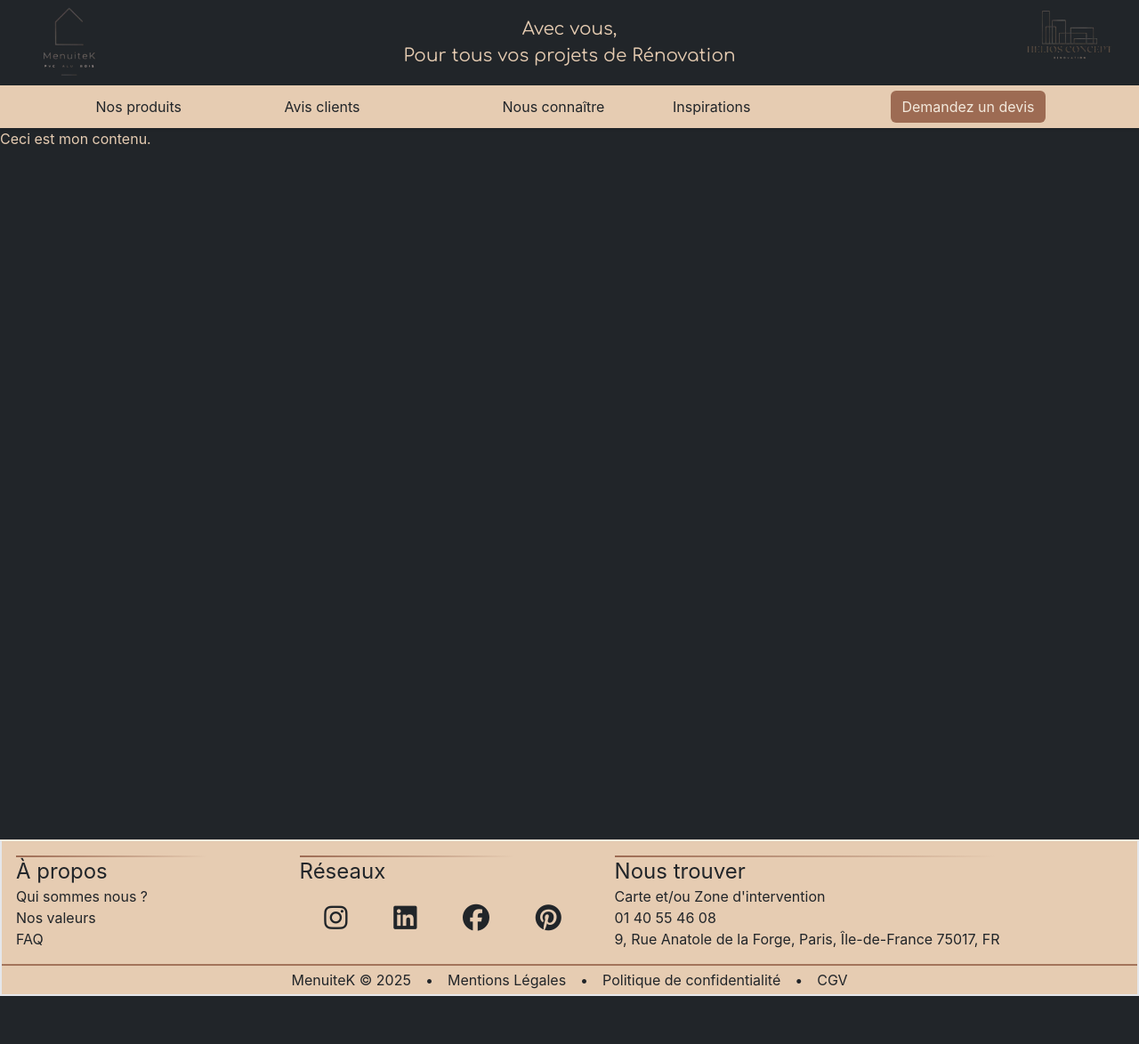
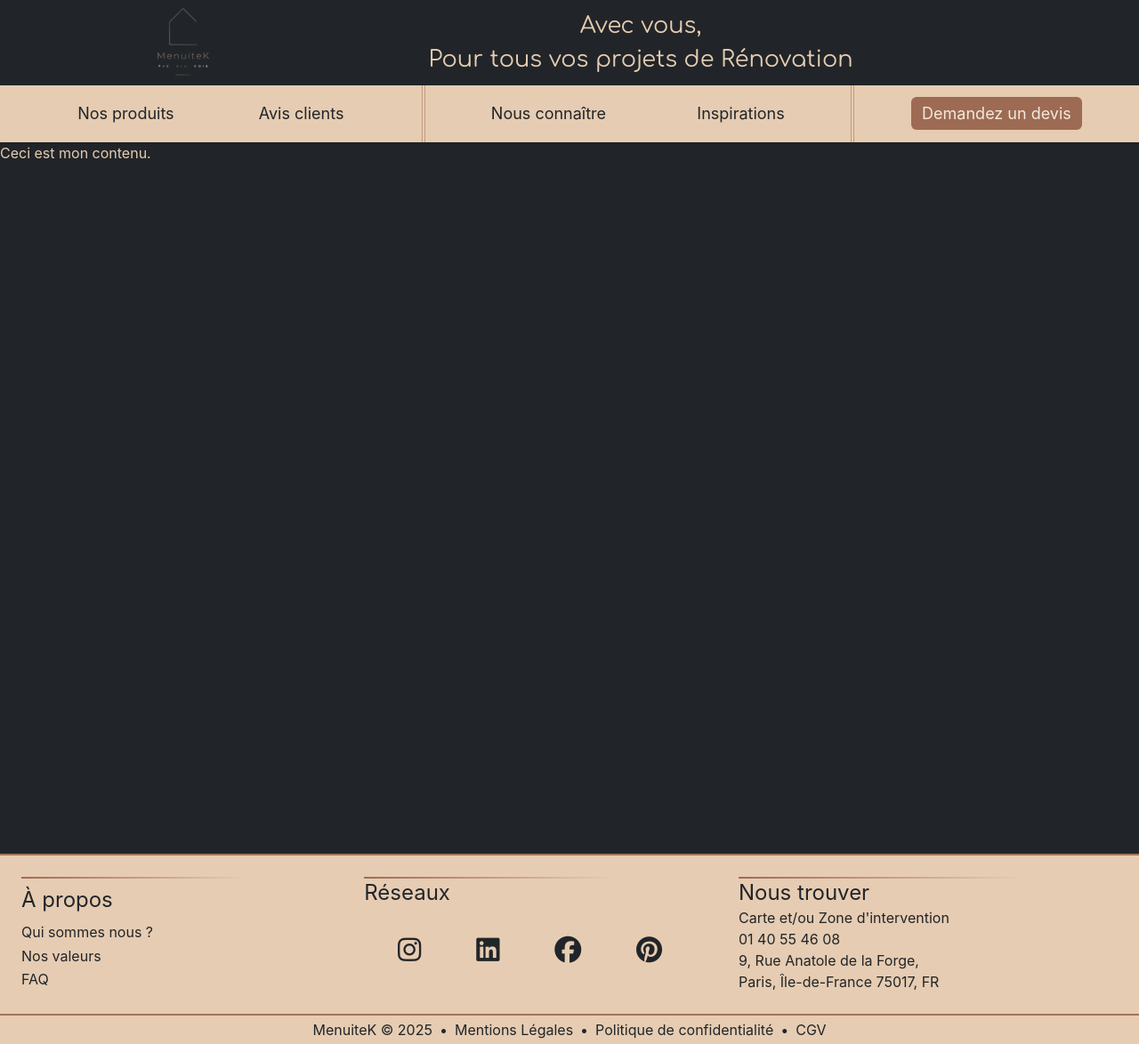
Before and after one commit to BdClement/Stanley, a React (Create React App) app in the folder frontend/testReact/menuitek/: page / in a window 1280 px wide. Shown: the whole page at 89% size. Before the commit the page ends 1120 px from the top, so only its background shows below. Built offline with nearby package versions, Linux system fonts and the light colour scheme.

Commit message:
feat: squelette responsive done

```diff
--- a/frontend/testReact/menuitek/src/components/Footer/About.js
+++ b/frontend/testReact/menuitek/src/components/Footer/About.js
@@ -1,16 +1,16 @@
 function About() {
     return (
-        <div className="flex flex-grow">
-            <div className="m-4 flex flex-col flex-grow">
+        <div className="flex flex-grow sm:flex-row flex-col">
+            <div className="m-2 sm:m-6 flex flex-col flex-grow gap-2">
                 <div className="h-[2px] w-3/4 bg-gradient-to-r from-brun-contrast to-brun-contrast-300"></div>
                 <h3 className="text-2xl">À propos</h3>
-                <ul className=" flex flex-col flex-gro">
-                    <li className="flex-grow hover:underline">Qui sommes nous ?</li>
-                    <li className="flex-grow hover:underline">Nos valeurs</li>
-                    <li className="flex-grow hover:underline">FAQ</li>
+                <ul className=" flex flex-col flex-grow">
+                    <li className="flex-grow hover:underline hover:text-black">Qui sommes nous ?</li>
+                    <li className="flex-grow hover:underline hover:text-black">Nos valeurs</li>
+                    <li className="flex-grow hover:underline hover:text-black">FAQ</li>
                 </ul>
             </div>
-            <div className="m-4 flex flex-col flex-grow">
+            <div className="m-2 sm:m-6 flex flex-col flex-grow">
                 <div className="h-[2px] w-3/4 bg-gradient-to-r from-brun-contrast to-brun-contrast-300"></div>
                 <h3 className="text-2xl">Réseaux</h3>
                 <ul className="flex flex-row flex-grow items-center justify-evenly gap-6">
@@ -20,13 +20,14 @@ function About() {
                     <li><i class="fab fa-pinterest text-3xl hover:text-[#E60023] transition duration-200 ease-in-out"></i></li>
                 </ul>
             </div>
-            <div className="m-4 flex-grow">
+            <div className="m-2 sm:m-6 flex flex-col flex-grow">
                 <div className="h-[2px] w-3/4 bg-gradient-to-r from-brun-contrast to-brun-contrast-300"></div>
                 <h3 className="text-2xl">Nous trouver</h3>
                 <ul>
                     <li>Carte et/ou Zone d'intervention</li>
                     <li>01 40 55 46 08</li>
-                    <li>9, Rue Anatole de la Forge, Paris, Île-de-France 75017, FR</li>
+                    <li>9, Rue Anatole de la Forge,</li>
+                    <li>Paris, Île-de-France 75017, FR</li>
                 </ul>
             </div>
         </div>
--- a/frontend/testReact/menuitek/src/components/Footer/Footer.js
+++ b/frontend/testReact/menuitek/src/components/Footer/Footer.js
@@ -5,7 +5,7 @@ import About from './About'
 
 function Footer() {
     return (
-        <footer className='min-h-[20vh] flex flex-col border-2 border-t-beige-contrast bg-beige-main text-grey-main'>
+        <footer className='min-h-[20vh] flex flex-col border-t-2 border-t-brun-contrast/90 bg-beige-main text-grey-main'>
             <About />
             <Legal />
         </footer>
--- a/frontend/testReact/menuitek/src/components/Footer/Legal.js
+++ b/frontend/testReact/menuitek/src/components/Footer/Legal.js
@@ -1,10 +1,10 @@
 function Legal() {
     return (
-        <div className="p-1 flex flex-grow items-center justify-center border-t-2 border-brun-contrast/90">
-            <ul className="flex flex-row gap-4">
+        <div className="p-1 flex flex-grow items-center justify-center border-t-2 border-t-brun-contrast/90">
+            <ul className="flex flex-row gap-2">
                 <li>MenuiteK © 2025</li>
                 <li>•</li>
-                <li className="relative after:content-[''] after:absolute after:bottom-0 after:left-0 after:w-full after:h-[1.5px] after:opacity-0 after:bg-grey-main hover:after:opacity-1 hover:after:animate-fade-in">Mentions Légales</li>
+                <li className="hover:text-black hover:underline">Mentions Légales</li>
                 <li>•</li>
                 <li className="hover:text-black hover:underline">Politique de confidentialité</li>
                 <li>•</li>
@@ -15,3 +15,6 @@ function Legal() {
 }
 
 export default Legal;
+
+//Ancien effet de souligement
+//relative after:content-[''] after:absolute after:bottom-0 after:left-0 after:w-full after:h-[1.5px] after:opacity-0 after:bg-grey-main hover:after:opacity-1 hover:after:animate-fade-in
--- a/frontend/testReact/menuitek/src/components/Header/Banner.js
+++ b/frontend/testReact/menuitek/src/components/Header/Banner.js
@@ -1,13 +1,12 @@
 import logoMenuitek from '../../assets/LogoMenuitek.png'
-import logoHelios from '../../assets/LogoHelios.png'
+// import logoHelios from '../../assets/LogoHelios.png'
 
 function Banner() {
     return (
-        // <div className='flex flex-row h-[12vh] items-center'>
-        <div className='flex flex-row min-h-[10vh] max-h-[12vh] items-center'>
+        <div className='flex flex-row min-h-[10vh] max-h-[12vh] items-center xl:px-32'>
             <img src={logoMenuitek} alt='Logo Menuitek' className=' m-4 w-[20%] max-w-[16vh] h-auto object-contain'></img>
-            <h1 className='font-comforta text-[clamp(0.9rem,2.5vw,1.25rem)] flex-1 text-center break-words text-beige-main'>Avec vous,<br />Pour tous vos projets de Rénovation</h1>
-            <img src={logoHelios} alt='Logo Helios' className='m-4 w-[20%] max-w-[16vh] h-auto object-contain'></img>
+            <h1 className='font-comforta text-[clamp(0.9rem,2vw,1.9rem)] flex-1 text-center break-words text-beige-main'>Avec vous,<br />Pour tous vos projets de Rénovation</h1>
+            {/* <img src={logoHelios} alt='Logo Helios' className='m-4 w-[20%] max-w-[16vh] h-auto object-contain'></img> */}
         </div>
     )
 }
--- a/frontend/testReact/menuitek/src/components/Header/Navbar.js
+++ b/frontend/testReact/menuitek/src/components/Header/Navbar.js
@@ -1,29 +1,29 @@
 function Navbar() {
     return (
-        <nav className='opacity-0 animate-slide-in-down flex flex-row flex-wrap sticky top-0 z-1 sm:h-[3vh] min-h-[6vh] bg-beige-main text-grey-main shadow'>
-            <ul className="flex flex-row w-full sm:w-[40%] h-full items-center justify-evenly">
+        <nav className='w-full opacity-0 animate-slide-in-down flex flex-col sm:flex-row lg:text-lg 2xl:text-xl flex-wrap sticky top-0 z-1 sm:h-[3vh] lg:h-[8vh] 2xl:h-[6vh] min-h-[6vh] bg-beige-main text-grey-main shadow'>
+            <ul className="flex flex-row w-full sm:w-[40%] md:w-[37%] h-full items-center justify-evenly">
                 <li className="relative group p-2">
                     <span>Nos produits</span>
-                    <span className="absolute bottom-0 left-1/2 transform -translate-x-1/2 h-[2px] w-0 bg-brun-contrast transition-all duration-300 group-hover:w-full"></span>
+                    <span className="absolute bottom-[0.3rem] sm:bottom-0 left-1/2 transform -translate-x-1/2 h-[2px] w-0 bg-brun-contrast transition-all duration-300 group-hover:w-full"></span>
                 </li>
                 <li className="relative group p-2">
                     <span>Avis clients</span>
-                    <span className="absolute bottom-0 left-1/2 transform -translate-x-1/2 h-[2px] w-0 bg-brun-contrast transition-all duration-300 group-hover:w-full"></span>
+                    <span className="absolute bottom-[0.3rem] sm:bottom-0 left-1/2 transform -translate-x-1/2 h-[2px] w-0 bg-brun-contrast transition-all duration-300 group-hover:w-full"></span>
                 </li>
             </ul>
-            <ul className="flex flex-row w-full sm:w-[30%] h-full border-double max-sm:border-y-4 max-sm:border-beige-main/70 sm:border-x-4 sm:border-beige-main/70 gap-5 items-center justify-evenly">
+            <ul className="flex flex-row w-full sm:w-[30%] md:w-[38%] h-full border-double max-sm:border-y-4 max-sm:border-brun-contrast/50 sm:border-x-4 sm:border-brun-contrast/50 gap-5 items-center justify-evenly">
                 <li  className="relative group p-2">
                     <span>Nous connaître</span>
-                    <span className="absolute bottom-0 left-1/2 transform -translate-x-1/2 h-[2px] w-0 bg-brun-contrast transition-all duration-300 group-hover:w-full"></span>
+                    <span className="absolute bottom-[0.3rem] sm:bottom-0 left-1/2 transform -translate-x-1/2 h-[2px] w-0 bg-brun-contrast transition-all duration-300 group-hover:w-full"></span>
                 </li>
                 <li className="relative group p-2">
                     <span>Inspirations</span>
-                    <span className="absolute bottom-0 left-1/2 transform -translate-x-1/2 h-[2px] w-0 bg-brun-contrast transition-all duration-300 group-hover:w-full"></span>
+                    <span className="absolute bottom-[0.3rem] sm:bottom-0 left-1/2 transform -translate-x-1/2 h-[2px] w-0 bg-brun-contrast transition-all duration-300 group-hover:w-full"></span>
                 </li>
             </ul>
-            <ul className="flex flex-row w-full sm:w-[30%] h-full items-center justify-center">
+            <ul className="flex flex-row w-full sm:w-[25%] md:w-[25%] h-full items-center justify-center">
                 <li className="relative group p-2">
-                    <span className="px-3 py-1 sm:py-2 lg:py-2 rounded-md bg-brun-contrast text-beige-contrast hover:bg-beige-contrast hover:text-grey-main hover:border-2 hover:border-grey-main transition duration:300">Demandez un devis</span>
+                    <span className="px-3 py-1 sm:py-2 lg:py-2 rounded-md bg-brun-contrast text-beige-contrast hover:bg-beige-contrast hover:text-grey-main hover:border-2 hover:border-brun-contrast transition duration:300">Demandez un devis</span>
                 </li>
             </ul>
         </nav>
--- a/frontend/testReact/menuitek/tailwind.config.js
+++ b/frontend/testReact/menuitek/tailwind.config.js
@@ -6,10 +6,9 @@ module.exports = {
   theme: {
     extend: {
       colors: {
-        'beige-main': '#e6ccb2',//Mon texte
+        'beige-main': '#e6ccb2',
         'beige-contrast': '#f3e9dcff',
-        // 'grey-custom': '#6c757d',
-        'grey-main': '#212529',//Mon fond => Un contrast entre les 2 BRUN ?
+        'grey-main': '#212529',
         'brun-contrast': '#9d6b53',
       },
       fontFamily: {
```
